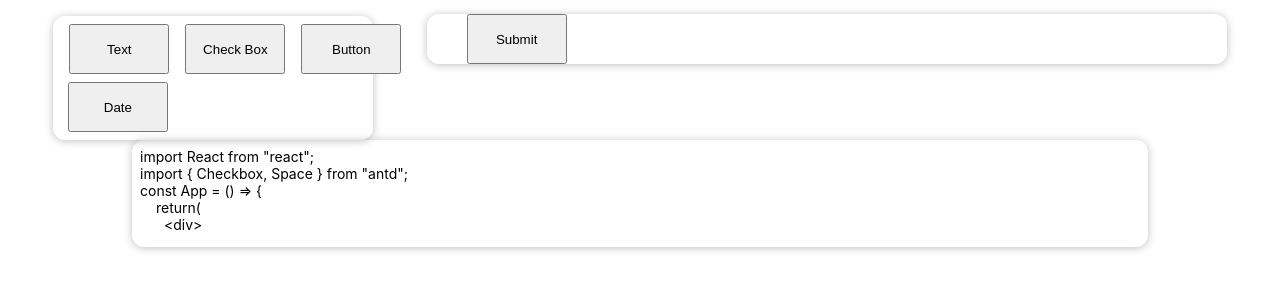
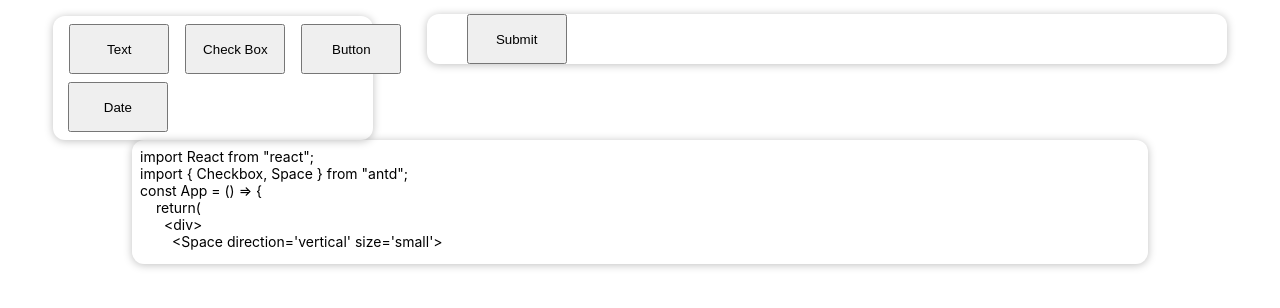
Before and after one commit to hamzaozan/bitirmebabagg, a React (Create React App) app: page / in a window 1280 px wide. Both pictures are taken after a click on the button "Submit". Shown: the top 308 px of the page. Built offline with nearby package versions, Linux system fonts and the light colour scheme.

Commit message:
output güncellemesi

```diff
--- a/src/App.js
+++ b/src/App.js
@@ -10,6 +10,7 @@ let süslüa='{';
 let süslüb='}';
 let küçük='<';
 let büyük='>';
+let submit=true;
 
 function App() {
   const [submitted,setSubmitted] = useState([])
@@ -49,6 +50,7 @@ function App() {
       a =dropped[i].statement +'\n';
       setSubmitted(a);
     }*/
+    submit=false;
   }
 
   return (
@@ -87,6 +89,7 @@ function App() {
         alignItems: 'center',
         justifyContent: 'center',
       }}>
+        {!submit &&
         <Card>
           <div style={{width:'125vh', margin:'8px 8px 0px'}}>
             <div>
@@ -94,7 +97,8 @@ function App() {
               <text style={{display:'flex'}} >import {süslüa} Checkbox, Space {süslüb} from "antd";</text>
               <text style={{display:'flex'}}>const App = () => {süslüa}</text>
               <text style={{display:'flex',margin:'0px 16px 0px'}}>return(</text>
-              <text style={{margin:'0px 24px 0px'}}>{küçük}div{büyük}</text>
+              <text style={{display:'flex',margin:'0px 24px 0px'}}>{küçük}div{büyük}</text>
+              <text style={{margin:'0px 32px 0px'}}>{küçük}Space direction='vertical' size='small'{büyük}</text>
             </div>
               <ul>
               {submitted.map((element) => (
@@ -105,6 +109,7 @@ function App() {
                 </ul>
           </div>
         </Card>
+        }
       </Row>
     </div>
   );
```
